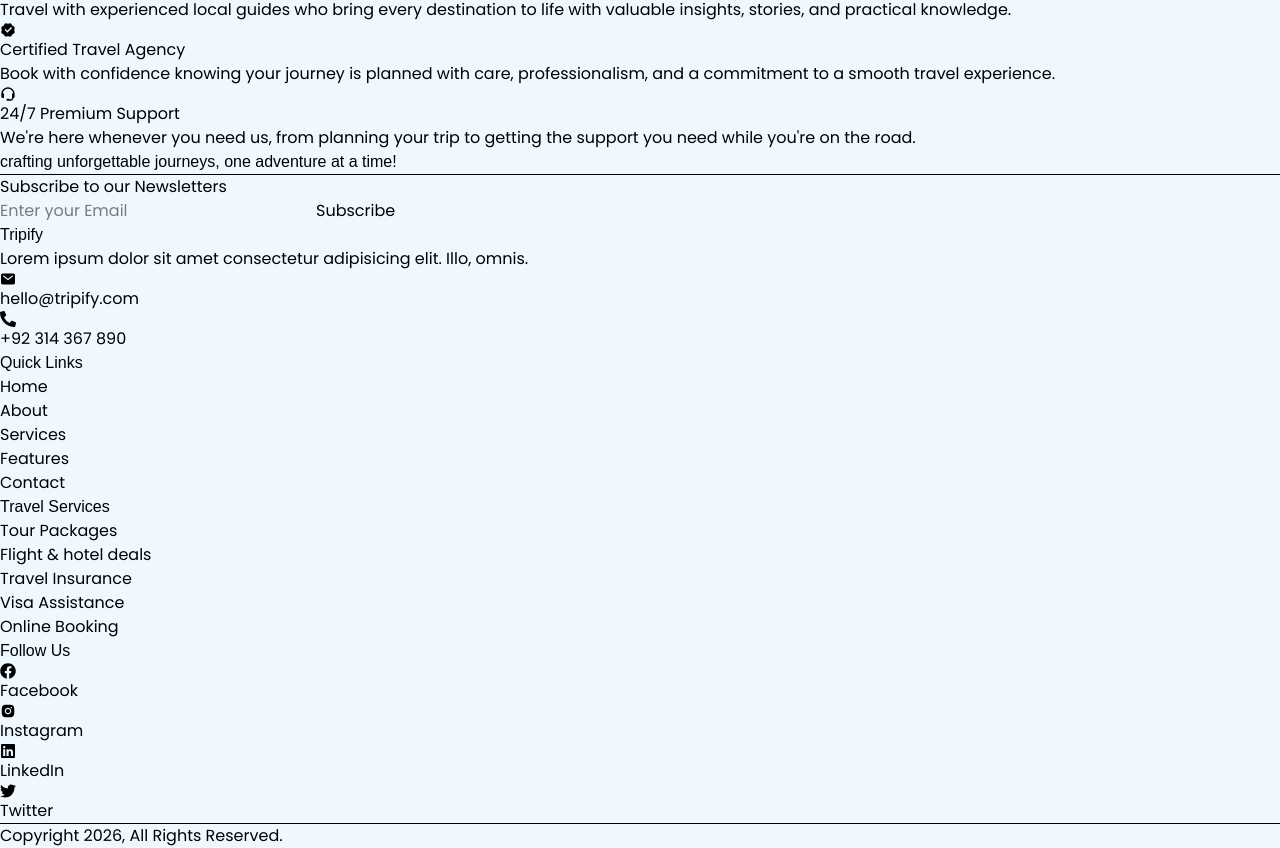
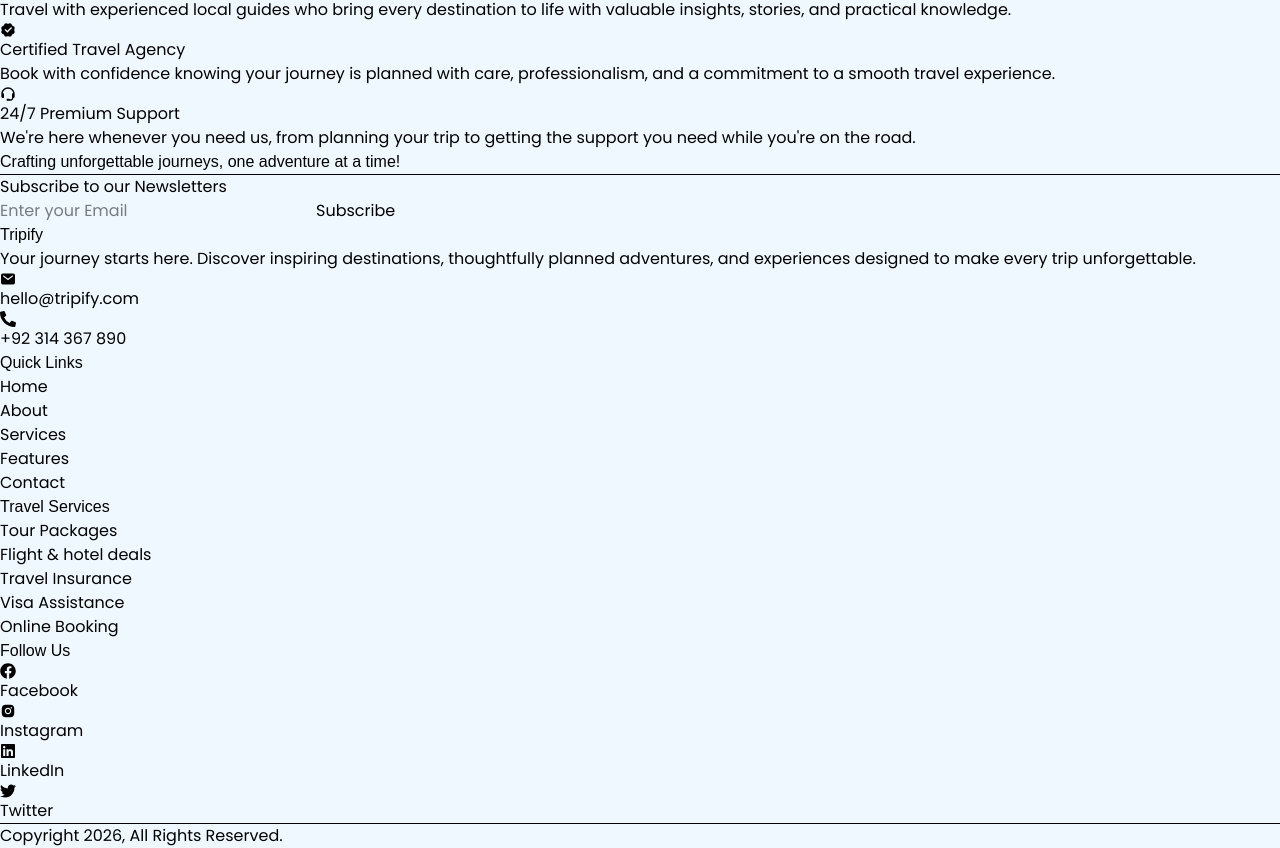
Before and after one commit to AkifNaveed12/Tripify, a React (Vite) app in the folder TripifyWebsite/: page / in a window 1280 px wide. Shown: the part 5884-6732 px from the top of the page. Built offline with nearby package versions, Linux system fonts and the light colour scheme; a web font is replaced by a local one.

Commit message:
fix: added proper content in footer section

```diff
--- a/TripifyWebsite/src/sections/Footer.jsx
+++ b/TripifyWebsite/src/sections/Footer.jsx
@@ -19,7 +19,7 @@ const Footer = () => {
             <div id='top'
             className='bg-[#046e8f] w-full lg:px-10 p-6 rounded-md flex lg:flex-row flex-col justify-between items-start -mt-[80px]'>
                 <div className='lg:w-[70%] w-full flex flex-col justify-between items-start gap-5'>
-                    <h1 className='text-3xl font-fakhwang  font-semibold text-white text-left lg:w-[60%] w-full' >crafting unforgettable journeys, one adventure at a time!</h1>
+                    <h1 className='text-3xl font-fakhwang  font-semibold text-white text-left lg:w-[60%] w-full' >Crafting unforgettable journeys, one adventure at a time!</h1>
                     <hr className='lg:w-[10%] w-[20%] border-2 border-orange-600' />
                 </div>
 
@@ -39,7 +39,8 @@ const Footer = () => {
                 {/* 1st box */}
                 <div className='lg:w-[40%] w-full '>
                     <h1 className='text-3xl font-fakhwang font-semibold'>Tripify</h1>
-                    <p className='mt-5'>Lorem ipsum dolor sit amet consectetur adipisicing elit. Illo, omnis.</p>
+                    <p className='mt-5'> Your journey starts here. Discover inspiring destinations, thoughtfully planned
+                    adventures, and experiences designed to make every trip unforgettable.</p>
                     <div className='flex flex-col justify-between items-start gap-2'>
                         {/* icons and contact here */}
                         <div className='flex justify-start items-center gap-2'>
```
